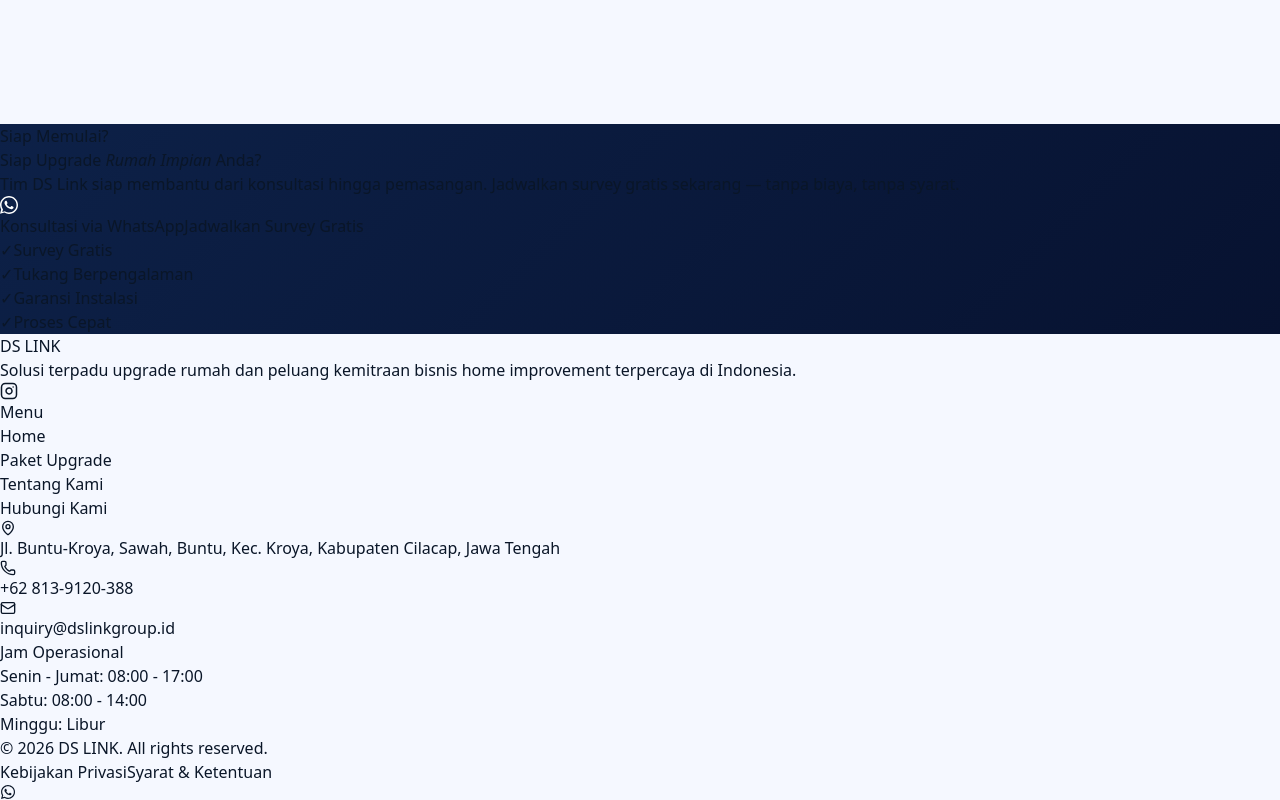
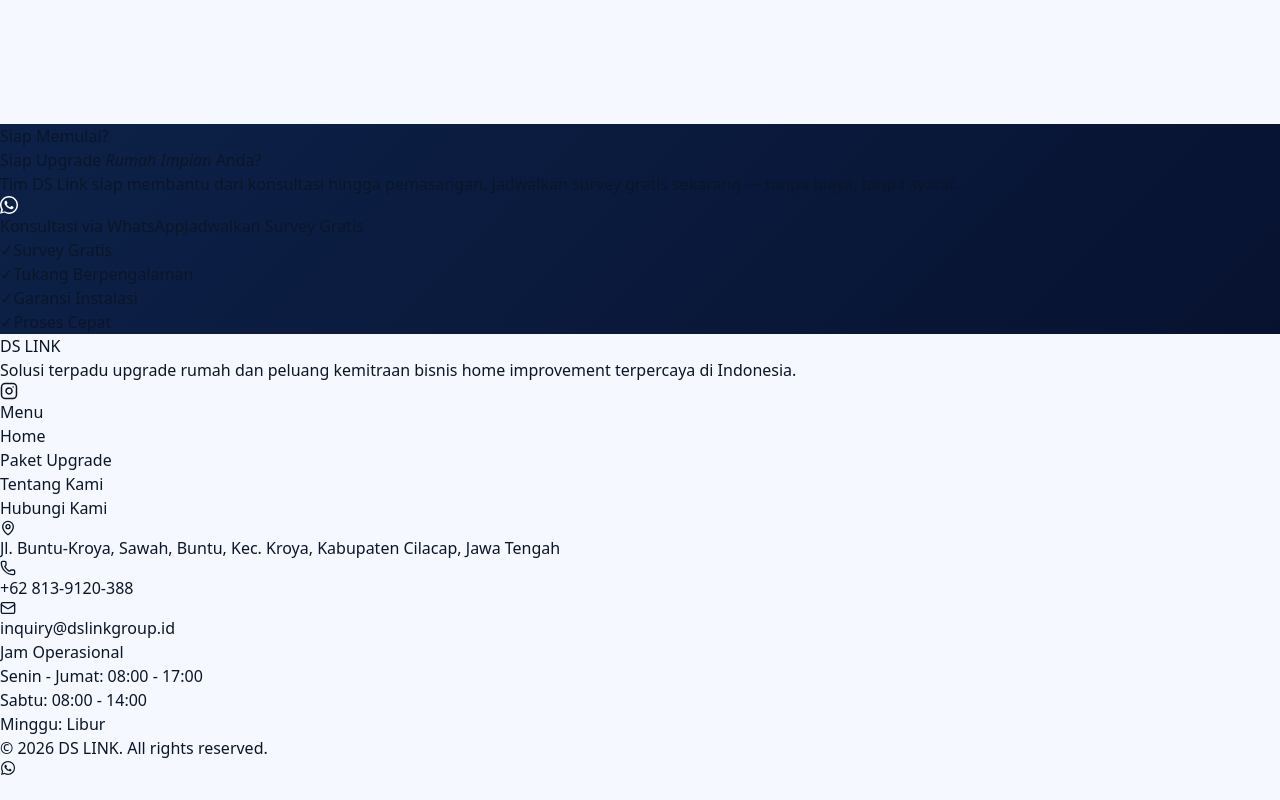
Before and after one commit to NdreNdre/dslink-demo, a React (Vite) app in the folder client/: page /about-us in a window 1280 px wide. Shown: the part 6543-7343 px from the top of the page. After the commit the page ends 7319 px from the top, so only its background shows below. Built offline with nearby package versions, Linux system fonts and the light colour scheme.

Commit message:
update footer 4

```diff
--- a/client/src/shared/components/landing/FooterLanding.jsx
+++ b/client/src/shared/components/landing/FooterLanding.jsx
@@ -134,14 +134,14 @@
                 <div className="border-t border-slate-800 mt-16 pt-6 flex flex-col md:flex-row justify-between items-center text-sm text-slate-500">
                 <p>© 2026 DS LINK. All rights reserved.</p>
 
-                <div className="flex gap-6 mt-4 md:mt-0">
+                {/* <div className="flex gap-6 mt-4 md:mt-0">
                     <a href="#" className="hover:text-white transition">
                     Kebijakan Privasi
                     </a>
                     <a href="#" className="hover:text-white transition">
                     Syarat & Ketentuan
                     </a>
-                </div>
+                </div> */}
                 </div>
 
             </div>
--- a/client/src/shared/components/landing/LayoutLanding.jsx
+++ b/client/src/shared/components/landing/LayoutLanding.jsx
@@ -27,7 +27,7 @@
                 </main>
 
 
-                <FaWhatsapp onClick={handleWhatsapp} className="rounded-full z-50 p-4 w-16 h-16 absolute bottom-10 right-10 bg-[#25D366] hover:bg-[#1aa854] text-white cursor-pointer shadow-lg shadow-black/50"></FaWhatsapp>
+                <FaWhatsapp onClick={handleWhatsapp} className="rounded-full z-50 p-4 w-16 h-16 absolute bottom-16 right-10 bg-[#25D366] hover:bg-[#1aa854] text-white cursor-pointer shadow-lg shadow-black/50"></FaWhatsapp>
 
             </div>
 
```
